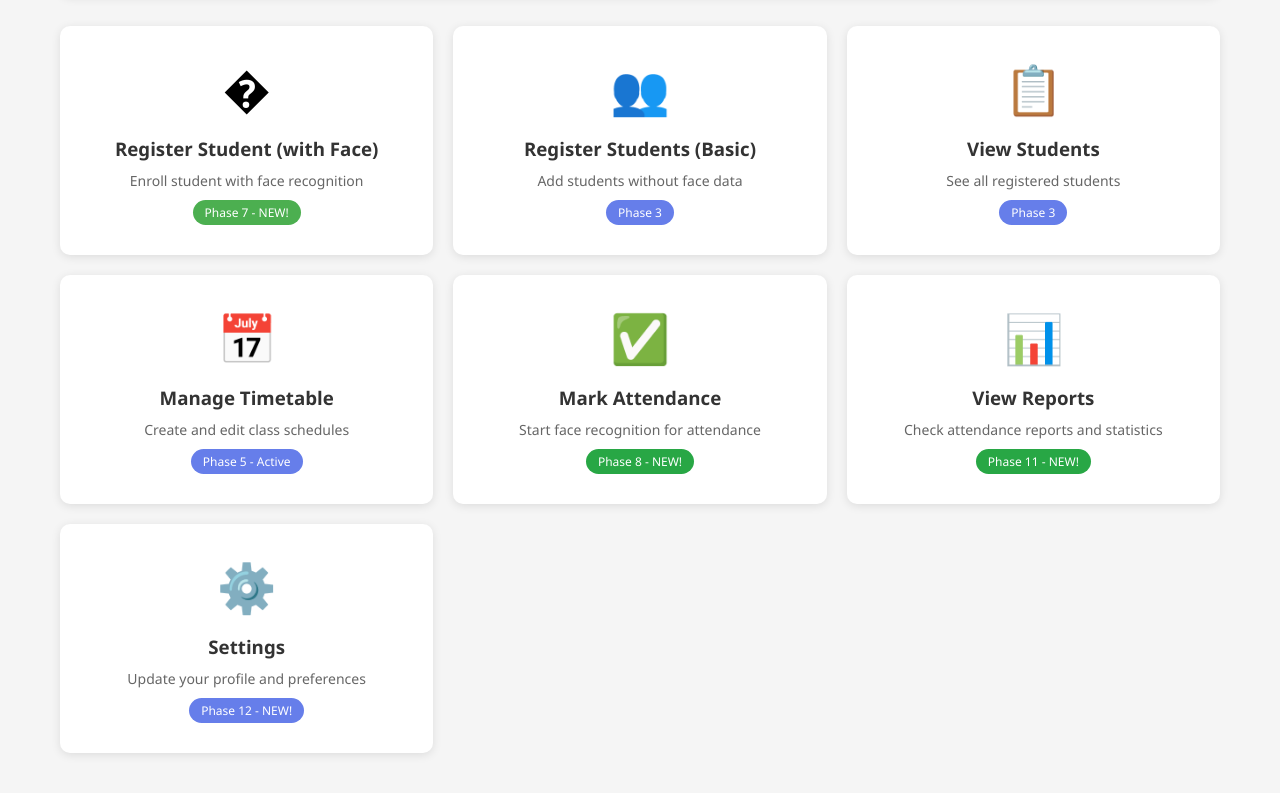
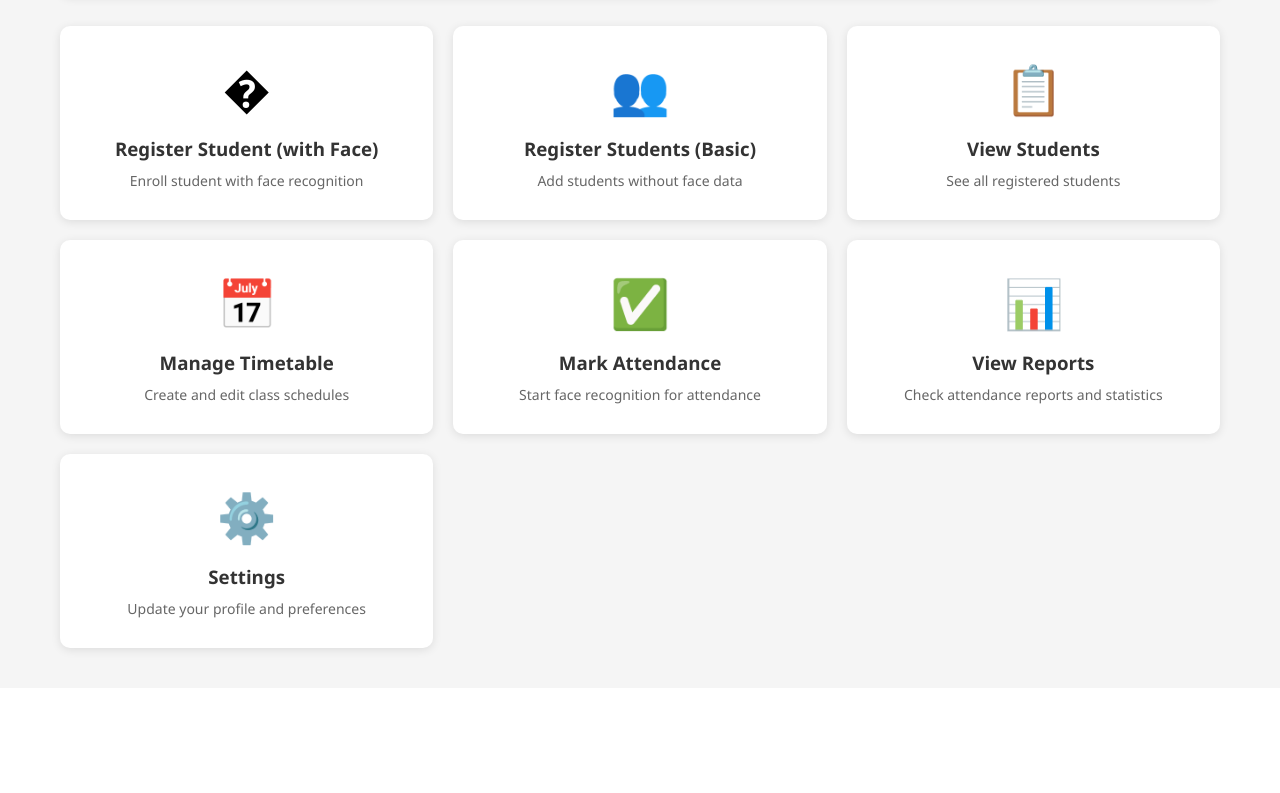
Before and after one commit to robinsroy/ATTENDAI, a Flask app: page /teacher/dashboard in a window 1280 px wide. Shown: the part 249-1042 px from the top of the page. After the commit the page ends 905 px from the top, so only its background shows below. Run offline with Flask 3, Linux system fonts and the light colour scheme; a user stored in the database is signed in.

Commit message:
phases removed

```diff
--- a/templates/teacher_dashboard.html
+++ b/templates/teacher_dashboard.html
@@ -206,49 +206,42 @@
                 <div class="menu-icon">�</div>
                 <h3>Register Student (with Face)</h3>
                 <p>Enroll student with face recognition</p>
-                <span class="badge" style="background: #4CAF50;">Phase 7 - NEW!</span>
             </a>
 
             <a href="{{ url_for('register_student') }}" class="menu-card">
                 <div class="menu-icon">👥</div>
                 <h3>Register Students (Basic)</h3>
                 <p>Add students without face data</p>
-                <span class="badge">Phase 3</span>
             </a>
 
             <a href="{{ url_for('view_students') }}" class="menu-card">
                 <div class="menu-icon">📋</div>
                 <h3>View Students</h3>
                 <p>See all registered students</p>
-                <span class="badge">Phase 3</span>
             </a>
 
             <a href="{{ url_for('manage_timetable') }}" class="menu-card">
                 <div class="menu-icon">📅</div>
                 <h3>Manage Timetable</h3>
                 <p>Create and edit class schedules</p>
-                <span class="badge">Phase 5 - Active</span>
             </a>
 
             <a href="{{ url_for('mark_attendance') }}" class="menu-card">
                 <div class="menu-icon">✅</div>
                 <h3>Mark Attendance</h3>
                 <p>Start face recognition for attendance</p>
-                <span class="badge active">Phase 8 - NEW!</span>
             </a>
 
             <a href="{{ url_for('reports_analytics') }}" class="menu-card">
                 <div class="menu-icon">📊</div>
                 <h3>View Reports</h3>
                 <p>Check attendance reports and statistics</p>
-                <span class="badge" style="background: #28a745; color: white;">Phase 11 - NEW!</span>
             </a>
 
             <a href="{{ url_for('teacher_settings') }}" class="menu-card">
                 <div class="menu-icon">⚙️</div>
                 <h3>Settings</h3>
                 <p>Update your profile and preferences</p>
-                <span class="badge badge-new">Phase 12 - NEW!</span>
             </a>
         </div>
     </div>
```
